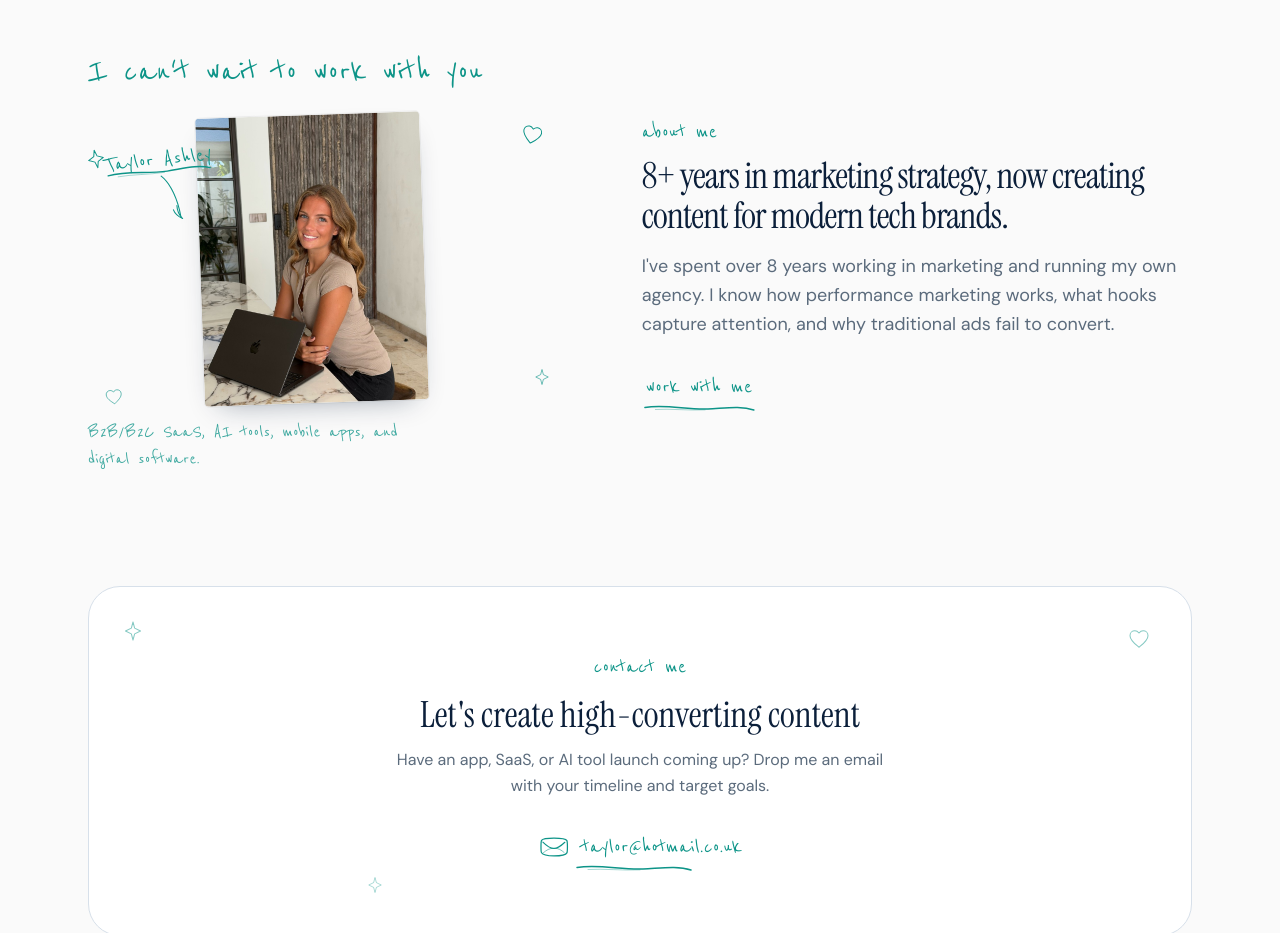
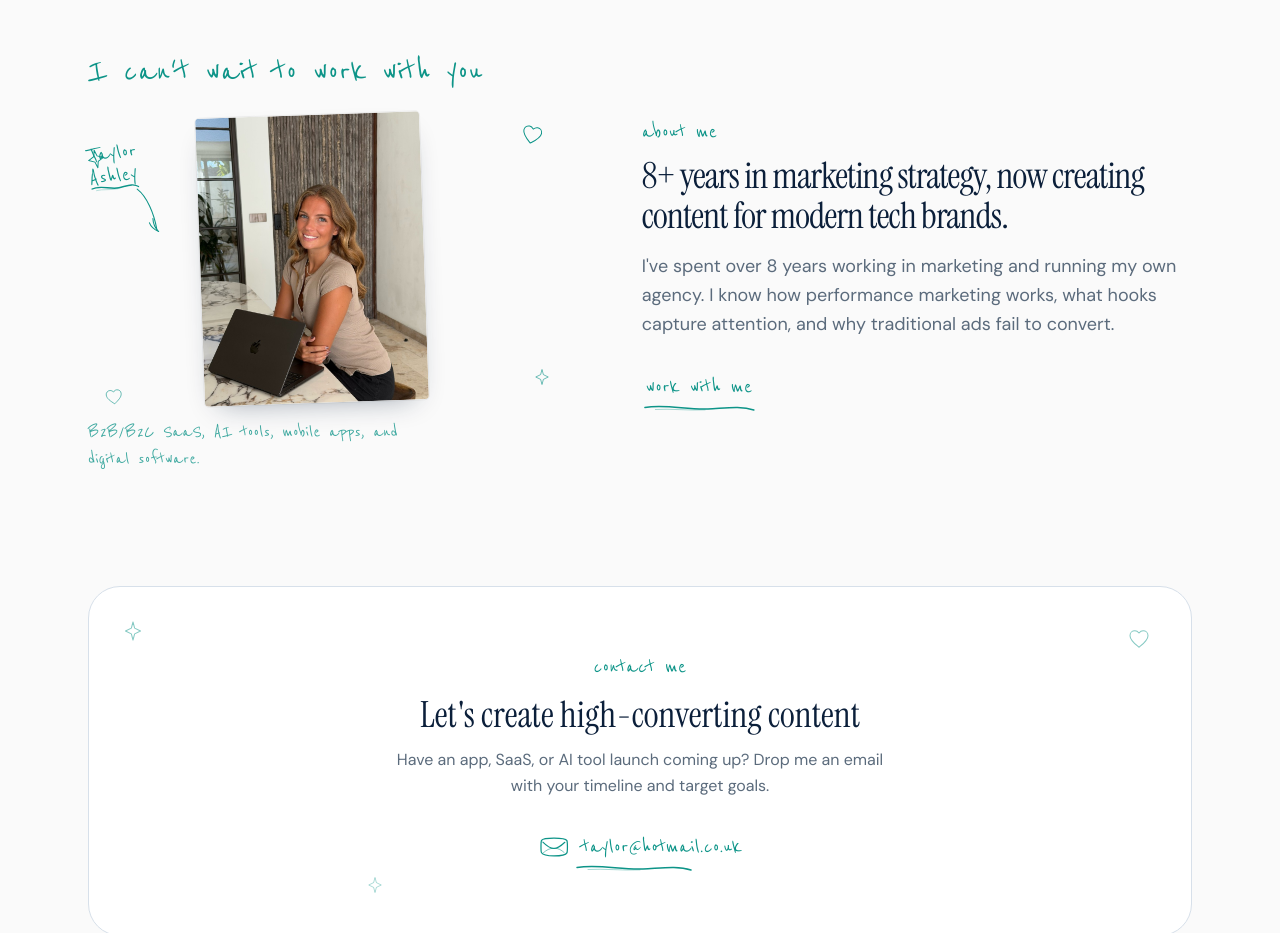
Before and after one commit to taylor-regen/taylor-ugc, a Next.js app: page / in a window 1280 px wide. Shown: the part 2100-3033 px from the top of the page. Built offline with nearby package versions, Linux system fonts and the light colour scheme.

Commit message:
Stack Taylor Ashley on two lines beside the about photo.
Keep the full name visible without clipping into the image.

Co-authored-by: Cursor <cursoragent@cursor.com>

```diff
--- a/src/components/portfolio/PortfolioPage.tsx
+++ b/src/components/portfolio/PortfolioPage.tsx
@@ -170,22 +170,26 @@ export function PortfolioPage() {
                   />
                 </div>
 
-                <div className="absolute -left-20 top-8 hidden w-32 text-teal sm:block md:-left-24">
-                  <p className="mb-1 -rotate-6 font-pen text-2xl leading-none">
+                <div className="absolute -left-24 top-6 hidden w-28 text-teal sm:block md:-left-28">
+                  <p className="mb-1 -rotate-6 font-pen text-2xl leading-[0.95]">
                     <span className="relative inline-block">
-                      Taylor Ashley
+                      Taylor
+                      <br />
+                      Ashley
                       <PenUnderline className="absolute -bottom-1 left-0 h-3 w-full" />
                     </span>
                   </p>
-                  <PenArrow className="ml-10 h-14 w-20 rotate-[25deg]" />
+                  <PenArrow className="ml-8 h-14 w-20 rotate-[25deg]" />
                 </div>
               </div>
             </div>
 
             <div className="mt-5 text-teal sm:hidden">
-              <p className="font-pen text-3xl leading-none">
+              <p className="font-pen text-3xl leading-[0.95]">
                 <span className="relative inline-block">
-                  Taylor Ashley
+                  Taylor
+                  <br />
+                  Ashley
                   <PenUnderline className="absolute -bottom-1 left-0 h-3 w-full" />
                 </span>
               </p>
```
